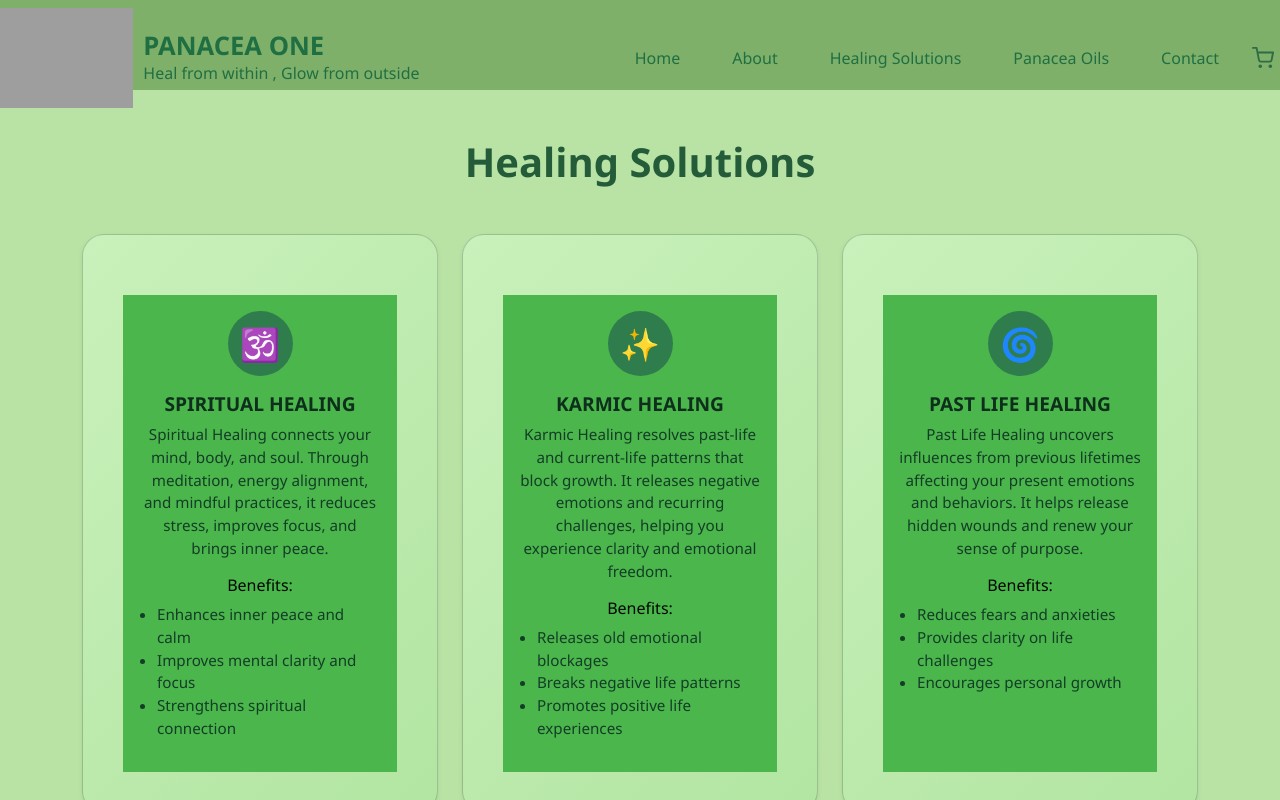
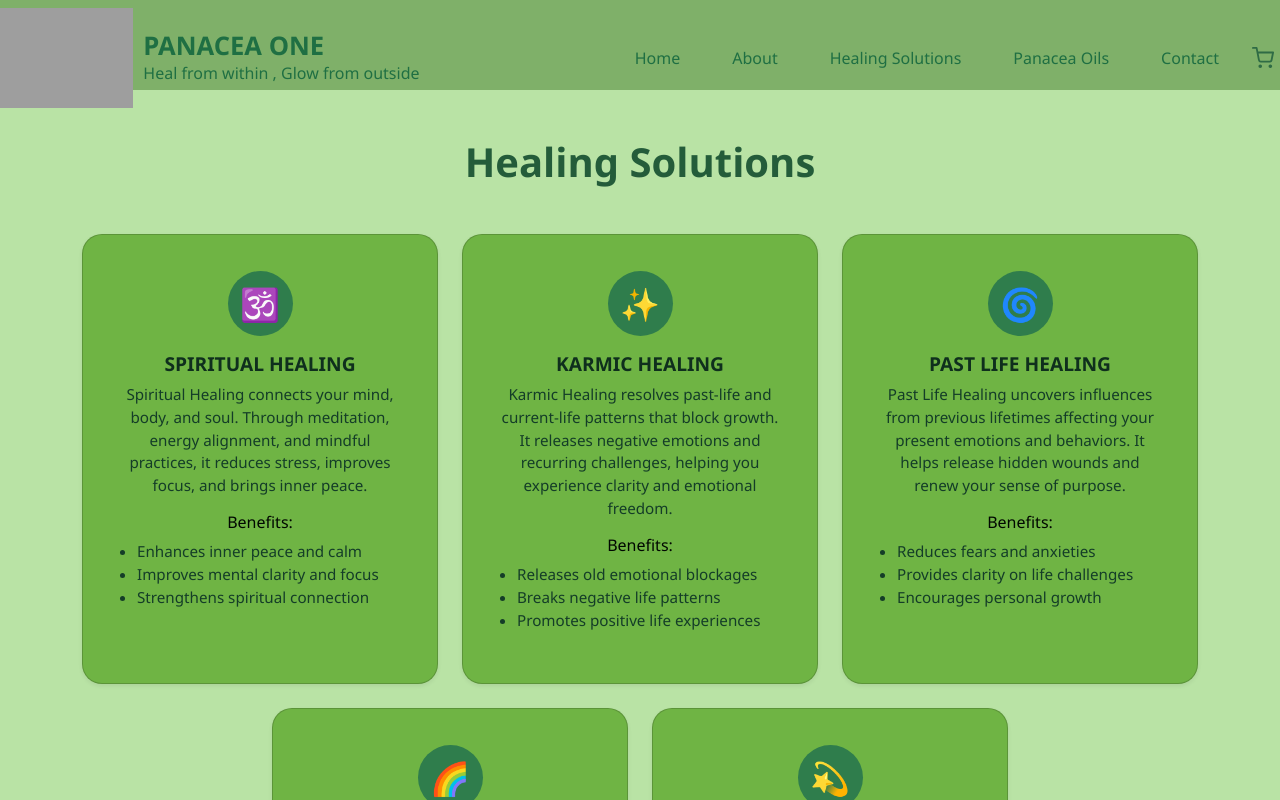
Before and after one commit to teena-2310/Panaceaone, a React (Vite) app in the folder Frontend/: page /healingsolutions in a window 1280 px wide. Built offline with nearby package versions, Linux system fonts and the light colour scheme; grey boxes are pictures that could not be loaded.

Commit message:
healing card color updated

```diff
--- a/Frontend/src/Pages/HealingSolutions.css
+++ b/Frontend/src/Pages/HealingSolutions.css
@@ -6,7 +6,7 @@
 }
 
 .healing-unique-wrapper {
-  background-color: #1c5008;
+  background-color: #5da043;
   padding-top: 50px;
   padding-bottom: 50px;
   border-radius: 25px 25px 0 0;
@@ -14,14 +14,16 @@
 }
 
 /* ===== CARD ===== */
-.healing-card {
-  background-color:  #b1d59be1; /* darker green */
+.solution-card{
+  background-color:  #6fb444;
   border-radius: 20px;
   padding: 20px;
   color: #000701;
   overflow: hidden;
   transition: transform 0.3s ease, box-shadow 0.3s ease;
+
 }
+
 
 .healing-card:hover {
   transform: translateY(-8px);
@@ -29,7 +31,7 @@
 }
 
 .card-body {
-  background-color: rgb(75, 182, 75);
+  background-color:  #6fb444;
 }
 /* ===== ICON ===== */
 .icon {
--- a/Frontend/src/Pages/HealingSolutions.jsx
+++ b/Frontend/src/Pages/HealingSolutions.jsx
@@ -77,7 +77,7 @@
           <div className="row justify-content-center">
             {healings.map((healing, index) => (
               <div className="col-lg-4 col-md-6 col-sm-10 mb-4" key={index}>
-                <div className="card h-100 shadow-sm healing-card">
+                <div className="card h-100 shadow-sm solution-card">
                   <div className="card-body text-center">
                     <div className="icon mb-3">{healing.icon}</div>
                     <h5 className="card-title mb-2">{healing.title}</h5>
```
